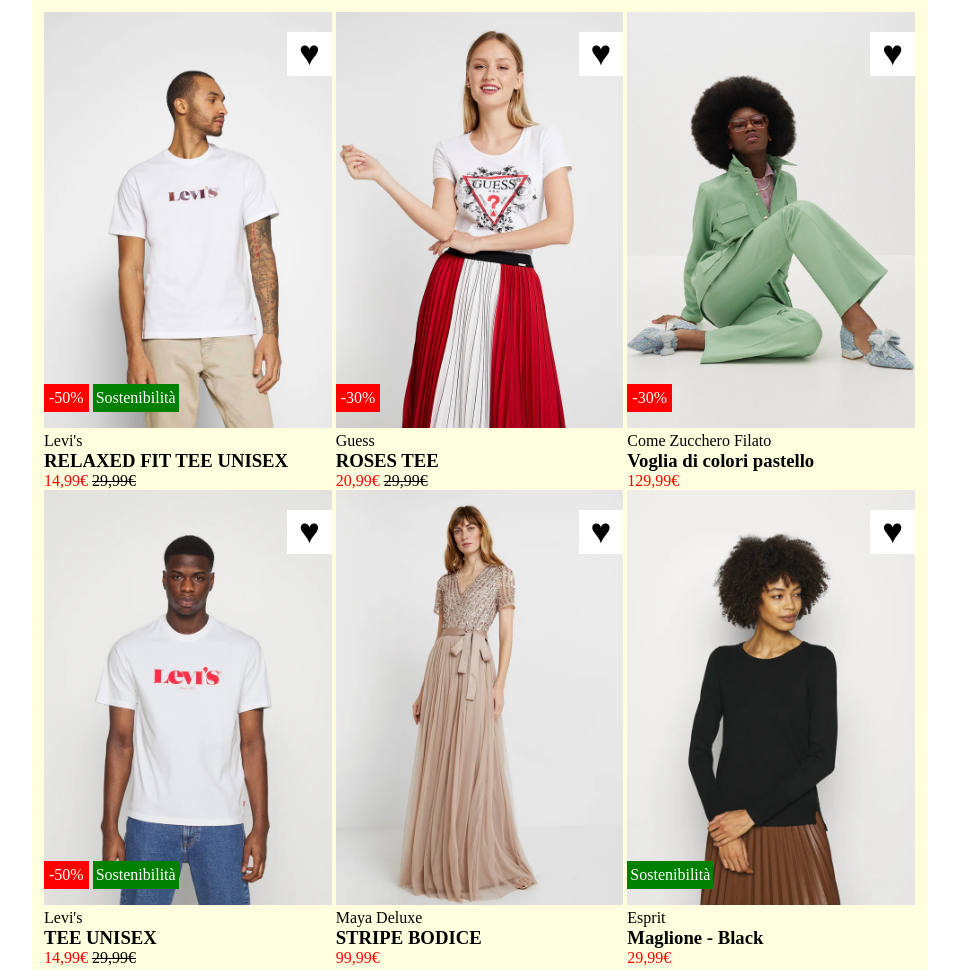
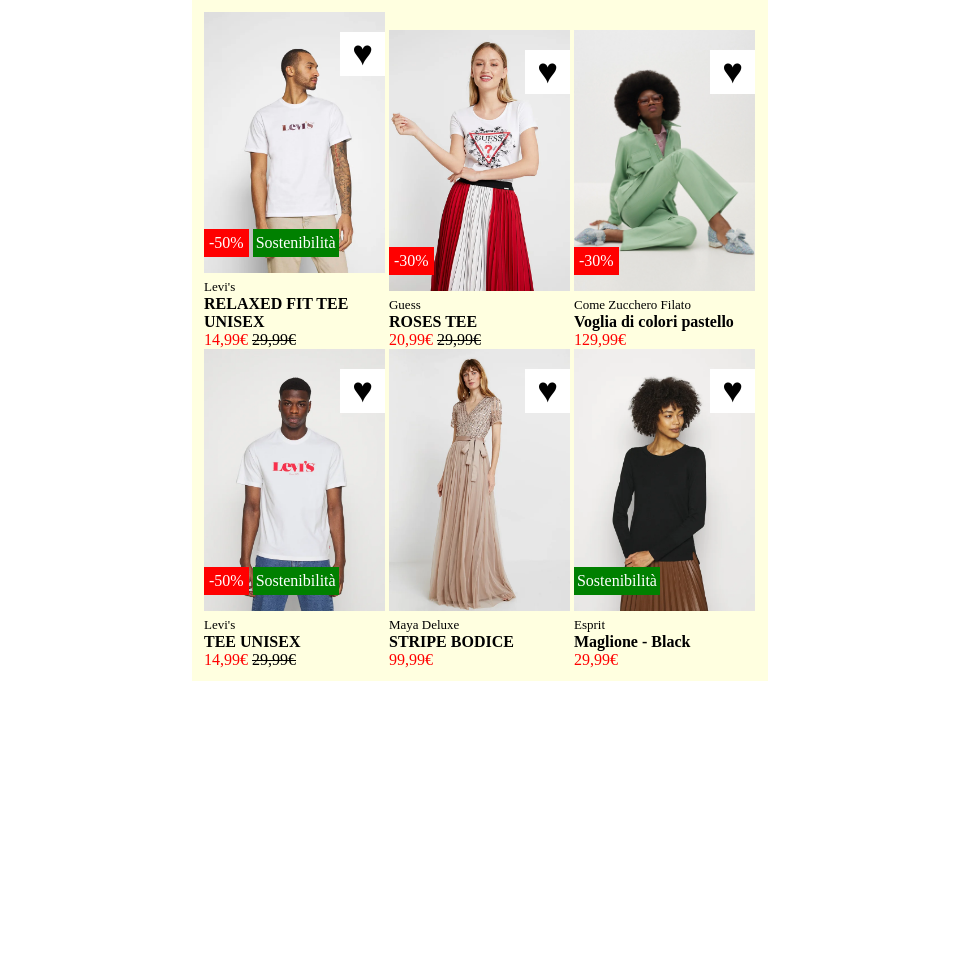
Before and after one commit to Shikanto/htmlcss-shop, a plain HTML site: page index.html in a window 1280 px wide. Shown: the top 970 px of the page, without its empty margins (160-1119 px from the left). After the commit the page ends 800 px from the top, so only its background shows below. Drawn offline with Linux system fonts and the light colour scheme.

Commit message:
Correzioni descrizione immagine

```diff
--- a/index.html
+++ b/index.html
@@ -33,11 +33,12 @@
                     <!-- FINE CONTENITORE IMMAGINE + BADGES VARI -->
 
                     <div class= "container-info-product">
-                    Levi's
-                    <h3>RELAXED FIT TEE UNISEX</h3>
+                        <span>Levi's </span> <br>
+                        <span>RELAXED FIT TEE UNISEX </span> <br>
                         <span class="special-price">14,99€</span>
                         <span class="price">29,99€</span>
                     </div>
+
             </div>
             <!-- FINE CONTENITORE IMMAGINE PRODOTTO E DESCRIZIONE -->
 
@@ -61,8 +62,8 @@
                 <!-- FINE CONTENITORE IMMAGINE + BADGES VARI -->
 
                 <div class= "container-info-product">
-                    Guess
-                    <h3>ROSES TEE</h3>
+                    <span>Guess</span> <br>
+                    <span>ROSES TEE</span> <br>
                     <span class="special-price">20,99€</span>
                     <span class="price">29,99€</span>
                 </div>
@@ -89,8 +90,8 @@
                 <!-- FINE CONTENITORE IMMAGINE + BADGES VARI -->
 
                 <div class= "container-info-product">
-                    Come Zucchero Filato
-                    <h3>Voglia di colori pastello</h3>
+                    <span>Come Zucchero Filato</span> <br>
+                    <span>Voglia di colori pastello</span> <br>
                     <span class="special-price">129,99€</span>
                 </div>
             </div>
@@ -120,8 +121,8 @@
                 <!-- FINE CONTENITORE IMMAGINE + BADGES VARI -->
 
                 <div class= "container-info-product">
-                    Levi's
-                    <h3>TEE UNISEX</h3>
+                    <span>Levi's </span> <br>
+                    <span>TEE UNISEX</span> <br>
                     <span class="special-price">14,99€</span>
                     <span class="price">29,99€</span>
                 </div>
@@ -140,8 +141,8 @@
                 <!-- FINE CONTENITORE IMMAGINE + BADGES VARI -->
 
                 <div class= "container-info-product">
-                    Maya Deluxe
-                    <h3>STRIPE BODICE</h3>
+                    <span>Maya Deluxe</span> <br>
+                    <span>STRIPE BODICE</span> <br>
                     <span class="special-price">99,99€</span>
                 </div>
             <!-- FINE CONTENITORE IMMAGINE PRODOTTO E DESCRIZIONE -->
@@ -166,8 +167,8 @@
                 <!-- FINE CONTENITORE IMMAGINE + BADGES VARI -->
 
                 <div class= "container-info-product">
-                    Esprit
-                    <h3>Maglione - Black</h3>
+                    <span>Esprit</span> <br>
+                    <span>Maglione - Black</span> <br>
                     <span class="special-price">29,99€</span>
                 </div>
             <!-- FINE CONTENITORE IMMAGINE PRODOTTO E DESCRIZIONE -->
--- a/shop.css
+++ b/shop.css
@@ -5,27 +5,25 @@
 }
 
 .container{
-    width: 70%;
+    width: 45%;
     margin: 0 auto;
     padding: 12px;
     background-color: lightyellow;
 }
 
+
 .card-image-info{
     width: calc(100% / 3 - 3px);
     position: relative;
     display: inline-block;
+
 }
 
 .card-image-info img{
     max-width: 100%;
 }
 
-.hide{
-    display: none;
-}
-
-.container-image:hover .first-image{
+.hide, .container-image:hover .first-image{
     display: none;
 }
 
@@ -81,6 +79,15 @@ div.heart:hover {
     text-decoration: line-through;
 }
 
+.container-info-product span:first-child{
+    font-size: small;
+
+}
+
+.container-info-product span:nth-child(3){
+    font-size:medium;
+    font-weight: bolder;
+}
  /* HO PROVATO A FARLO RESPONSIVE
 
  .container-info-product h3{
```
Lines whose indentation alone changed are shown as unchanged.
